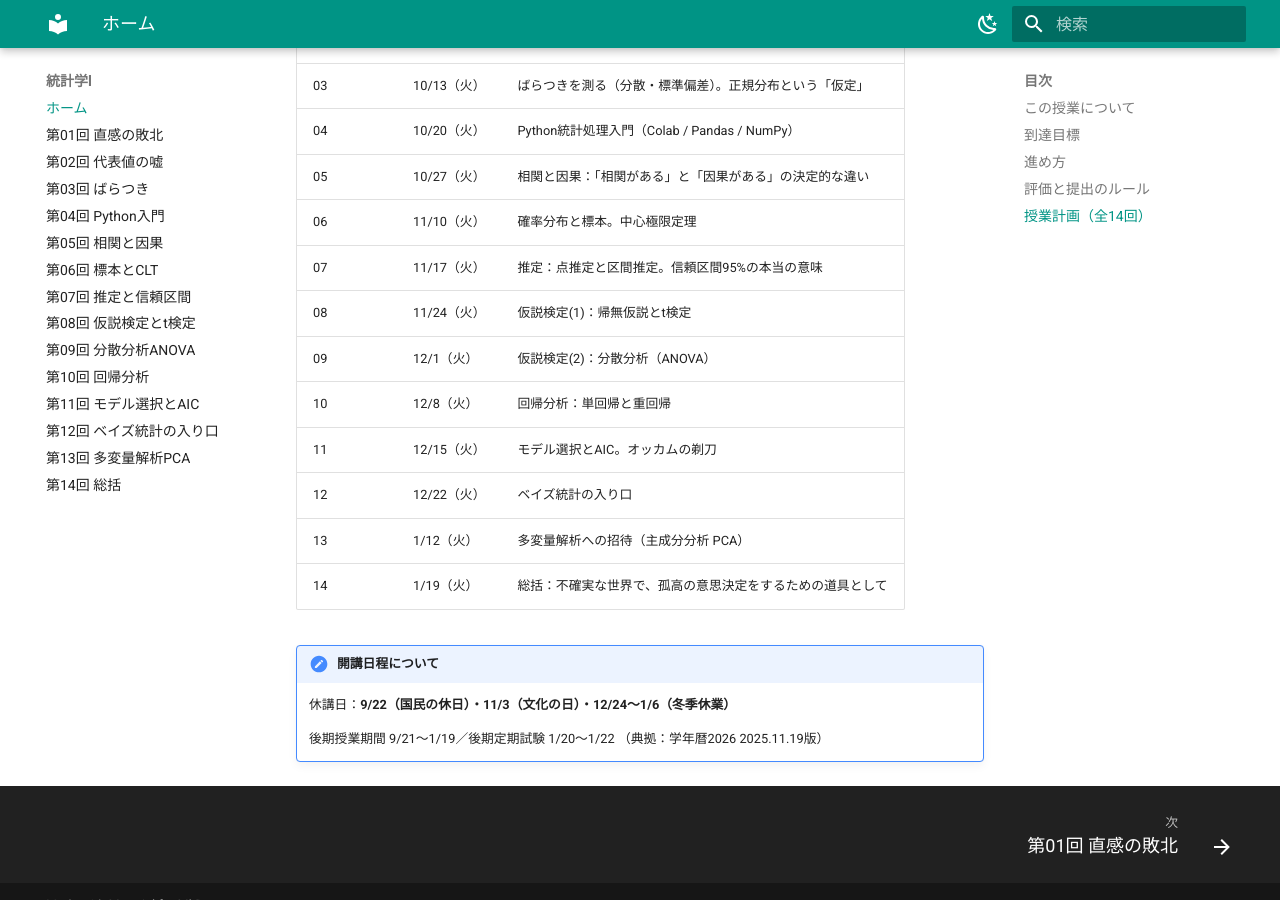
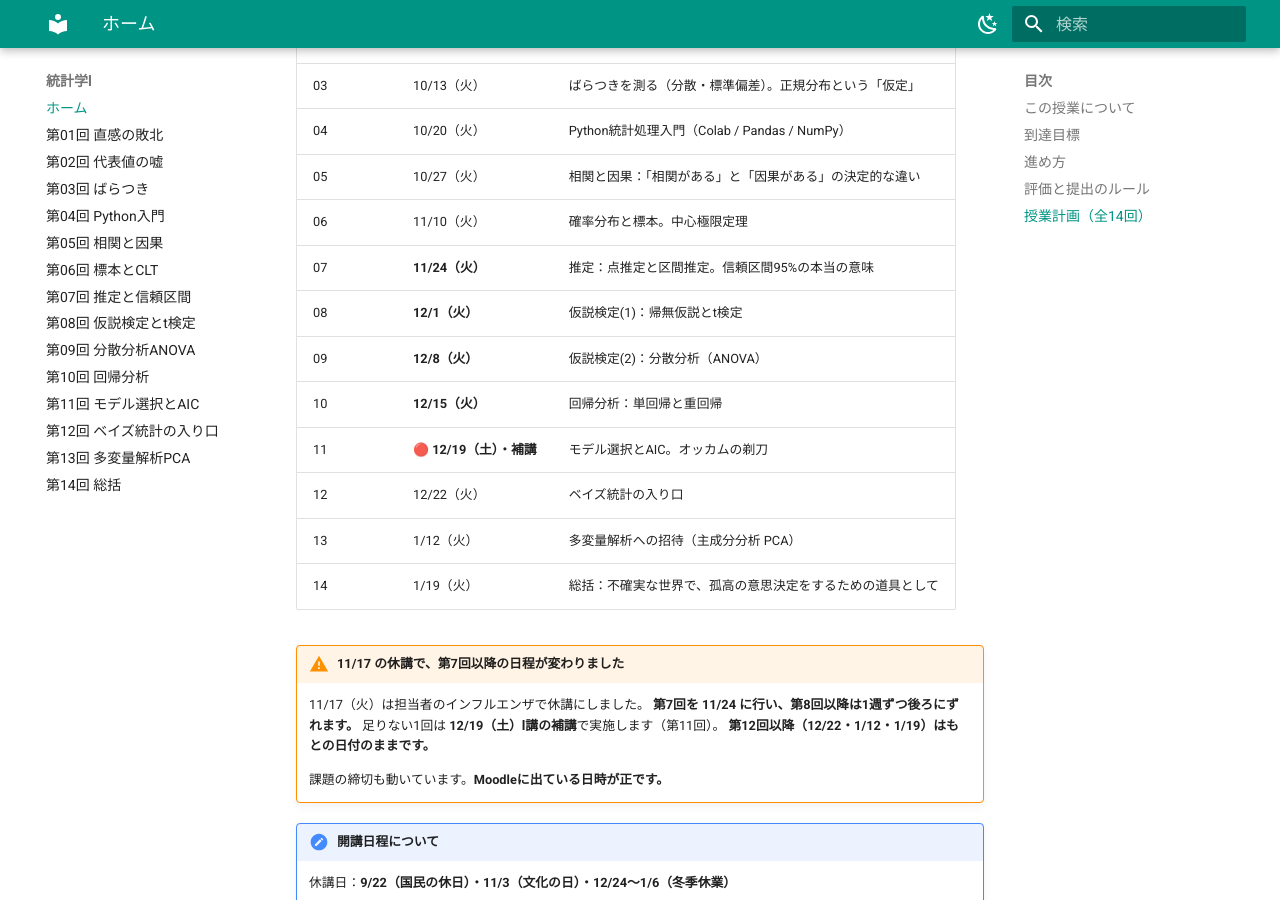
Before and after one commit to aonoa68/toukei-1, an MkDocs documentation site: the page built from docs/index.md, in a window 1280 px wide and 900 px high, scrolled down 2103 px. Built offline with MkDocs 1.6.1 and Material for MkDocs 9.7.7, drawn with Linux system fonts in a browser that asks for light colours.

Commit message:
日程を更新：11/17 休講にともない第7回以降を繰り下げ、第11回を 12/19 の補講へ
Co-Authored-By: Claude Opus 5 <noreply@anthropic.com>
Claude-Session: https://claude.ai/code/session_01VNG6MY7caqH6ZBqg92AUZE

```diff
--- a/docs/index.md
+++ b/docs/index.md
@@ -72,14 +72,22 @@
 | 04 | 10/20（火） | Python統計処理入門（Colab / Pandas / NumPy） |
 | 05 | 10/27（火） | 相関と因果：「相関がある」と「因果がある」の決定的な違い |
 | 06 | 11/10（火） | 確率分布と標本。中心極限定理 |
-| 07 | 11/17（火） | 推定：点推定と区間推定。信頼区間95%の本当の意味 |
-| 08 | 11/24（火） | 仮説検定(1)：帰無仮説とt検定 |
-| 09 | 12/1（火） | 仮説検定(2)：分散分析（ANOVA） |
-| 10 | 12/8（火） | 回帰分析：単回帰と重回帰 |
-| 11 | 12/15（火） | モデル選択とAIC。オッカムの剃刀 |
+| 07 | **11/24（火）** | 推定：点推定と区間推定。信頼区間95%の本当の意味 |
+| 08 | **12/1（火）** | 仮説検定(1)：帰無仮説とt検定 |
+| 09 | **12/8（火）** | 仮説検定(2)：分散分析（ANOVA） |
+| 10 | **12/15（火）** | 回帰分析：単回帰と重回帰 |
+| 11 | 🔴 **12/19（土）・補講** | モデル選択とAIC。オッカムの剃刀 |
 | 12 | 12/22（火） | ベイズ統計の入り口 |
 | 13 | 1/12（火） | 多変量解析への招待（主成分分析 PCA） |
 | 14 | 1/19（火） | 総括：不確実な世界で、孤高の意思決定をするための道具として |
+
+!!! warning "11/17 の休講で、第7回以降の日程が変わりました"
+    11/17（火）は担当者のインフルエンザで休講にしました。
+    **第7回を 11/24 に行い、第8回以降は1週ずつ後ろにずれます。**
+    足りない1回は **12/19（土）Ⅰ講の補講**で実施します（第11回）。
+    **第12回以降（12/22・1/12・1/19）はもとの日付のままです。**
+
+    課題の締切も動いています。**Moodleに出ている日時が正です。**
 
 !!! note "開講日程について"
     休講日：**9/22（国民の休日）・11/3（文化の日）・12/24〜1/6（冬季休業）**
```
Also changed, not shown: docs/07_estimation.md (+2 -2 lines), docs/08_ttest.md (+1 -1 lines), docs/09_anova.md (+1 -1 lines), docs/10_regression.md (+1 -1 lines), docs/11_aic.md (+1 -1 lines).
